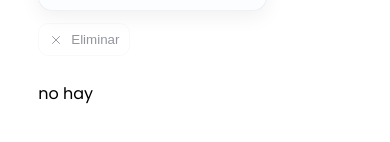
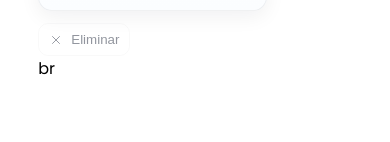
Before and after one commit to andres10sa/mejitest, a React (Vite) app: page / in a window 390 px wide. Shown: the part 316-458 px from the top of the page. Built offline with nearby package versions, Linux system fonts and the light colour scheme.

Commit message:
Add functionality to mobile

```diff
--- a/src/components/bot/Bot.jsx
+++ b/src/components/bot/Bot.jsx
@@ -286,9 +286,7 @@ console.log(response)
         ref={responseRef}
       >
         {response ? <Audio text={response} /> : null}
-        <br />
-        {response ? "si hay" : "no hay"}
-        <Audio text={response} />
+        br
         {response}
       </div>
     </div>
```
